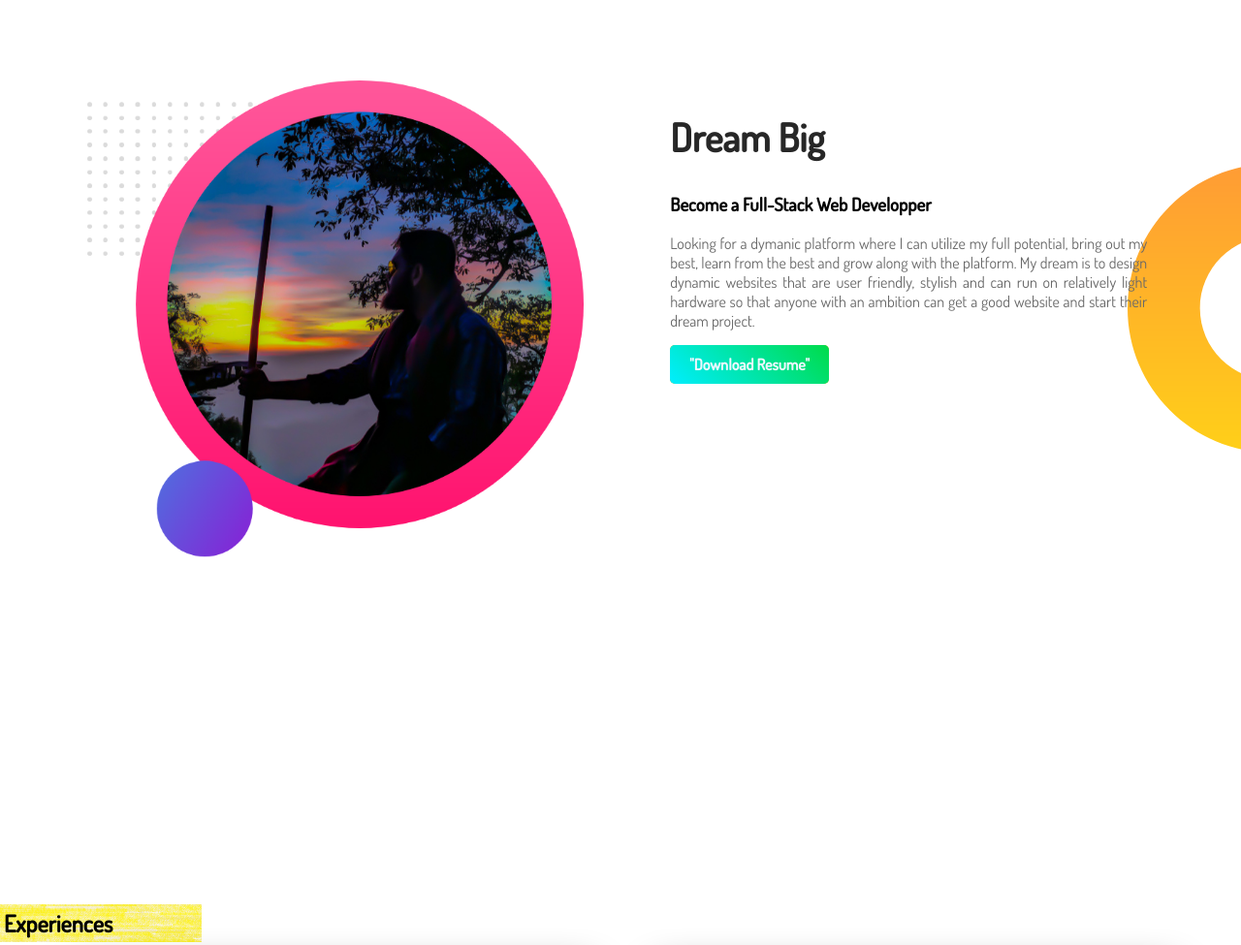
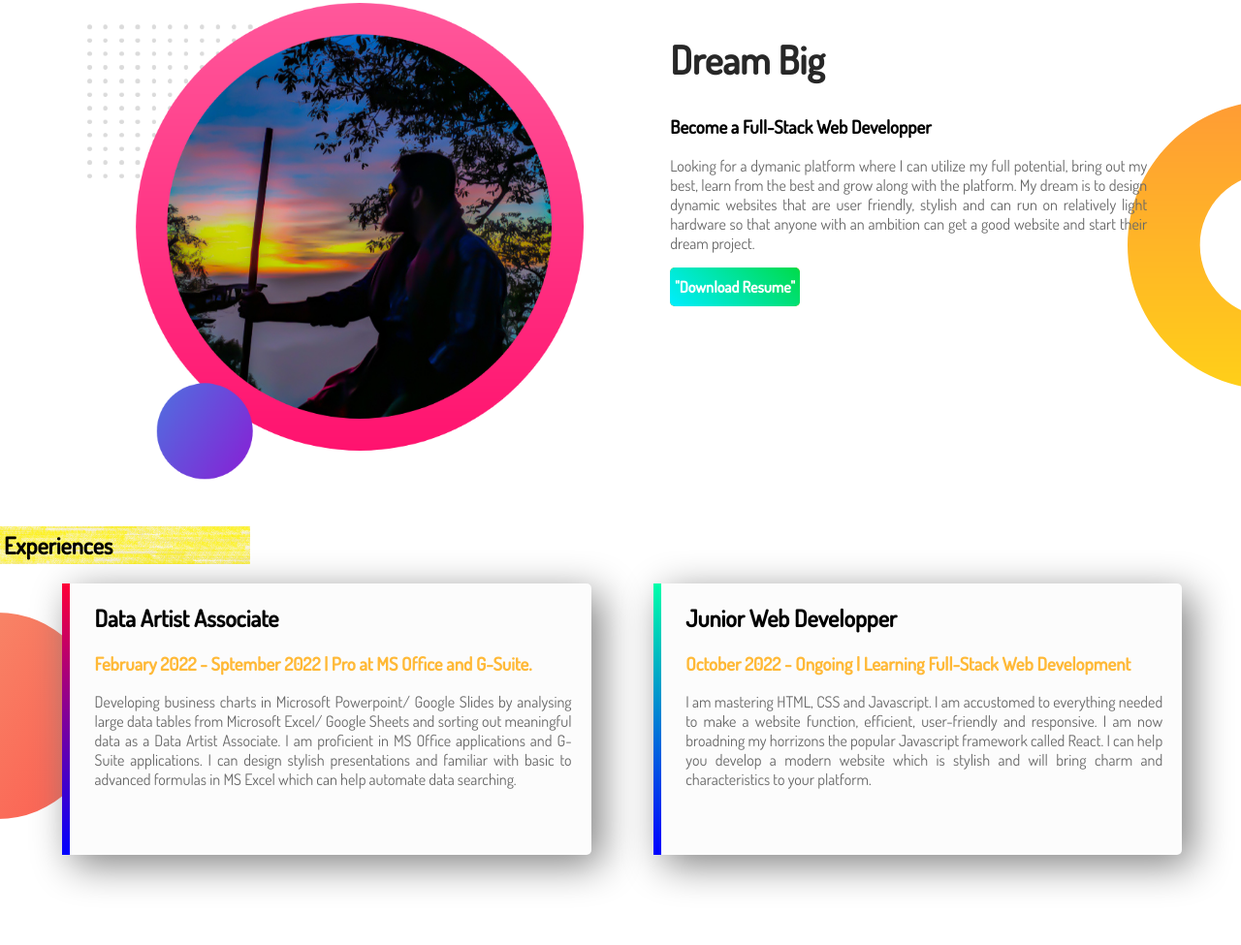
Before and after one commit to sheikh-nadif/Web-Portfolio, a plain HTML site: page index.html in a window 1280 px wide. Shown: the part 747-1722 px from the top of the page at 97% size. Drawn offline with Linux system fonts and the light colour scheme.

Commit message:
Done except footer

```diff
--- a/index.html
+++ b/index.html
@@ -36,7 +36,7 @@
     </section>
 
     <!--Bottom Section-->
-    <section class="Bottom_banner">
+    <section class="Bottom_banner mid-section">
         <!-- Bottom Image-->
         <div class="half-width">
             <img src="image/IMG_3.png" alt="">
@@ -53,11 +53,11 @@
     </section>
 
     <!--Section Experience-->
-    <section class="experience">
+    <section class="experience card-section">
         <h2 class="experience-BG">Experiences</h2>
 
         <!--Card left-->
-        <div class="half-width individual-card">
+        <div id="data-artist" class="half-width individual-card">
 
             <h2>Data Artist Associate</h2>
             <h3 class="card-highlight">February 2022 - Sptember 2022 | Pro at MS Office and G-Suite.</h3>
@@ -66,15 +66,16 @@
         </div>
 
         <!--Card right-->
-        <div class="half-width individual-card">
+        <div id="junior-web" class="half-width individual-card">
 
             <h2>Junior Web Developper</h2>
             <h3 class="card-highlight">October 2022 - Ongoing | Learning Full-Stack Web Development</h3>
             <p>I am mastering HTML, CSS and Javascript. I am accustomed to everything needed to make a website function, efficient, user-friendly and responsive. I am now broadning my horrizons the popular Javascript framework called React. I can help you develop a modern website which is stylish and will bring charm and characteristics to your platform. </p>
 
         </div>
+    </section>
 
-    </section>
+    <!--Animated Footer-->
 
 </body>
 </html>
--- a/style.css
+++ b/style.css
@@ -40,8 +40,8 @@ body{
 }
 
 section{
-    height: 500px;
-    padding-bottom: 150px ;
+    height: 700px;
+    padding-bottom: 50px ;
     }
 
 p{
@@ -50,7 +50,6 @@ p{
     text-align: justify;
     text-justify: inter-word;
     padding-right: 20px;
-
 }
 
 
@@ -70,20 +69,27 @@ p{
 }
 
 .resume-button{
-    color: aliceblue;
+    color: white;
     font-weight: 700;
     text-decoration: none;
     background-color: orange;
     border-radius: 5px;
-    padding: 10px 20px;
+    padding: 10px 5px;
     background-image: linear-gradient(45deg, rgb(0, 238, 255), rgb(0, 219, 73));
 }
 
+
 .Bottom_banner{
-    padding-top: 180px;
     background-image: url(image/dream-bg.png);
     background-repeat: no-repeat;
     background-position: right;
+}
+
+/*Mid Section for Bottom banner types*/
+.mid-section{
+    height: 600px;
+    padding-bottom: 200px;
+
 }
 
 .card-highlight{
@@ -93,21 +99,76 @@ p{
 .experience-BG{
     background-image: url(image/ExpBG.png);
     background-repeat: no-repeat;
-    width: 200px;
+    width: 250px;
     padding: 4px;
+    z-index: 1;
+
 }
 
 .individual-card{
     box-shadow: 10px 10px 40px gray;
     border-radius: 5px;
-    height: 55%;
-
+    height: 70%;
+    background-color: rgb(252, 252, 252);
+    overflow-y: auto;
 }
 
 .experience{
-    padding-top: 180px;
+    padding-top: 20px;
     background-image: url(image/exp-bg.png);
     background-repeat: no-repeat;
     background-position: left;
+}
 
+/*Card Section for all card types*/
+.card-section{
+    height: 400px;
 }
+
+#data-artist{
+    border-left: 8px solid;
+    border-image: linear-gradient(180deg, rgb(255, 0, 55), blue);
+    border-image-slice: 1;
+}
+
+#junior-web{
+    border-left: 8px solid;
+    border-image: linear-gradient(180deg, rgb(0, 255, 170), blue);
+    border-image-slice: 1;
+}
+
+
+/*----------------------------------------------------------------------*/
+/*Media Query*/
+@media only screen and (max-width: 1800px) {
+    .mid-section{
+        height: 400px;
+        padding-bottom: 250px;
+    }
+}
+@media only screen and (max-width: 1490px) {
+    .mid-section{
+        height: 400px;
+        padding-bottom: 150px;
+    }
+}
+@media only screen and (max-width: 1300px) {
+    .mid-section{
+        height: 400px;
+        padding-bottom: 100px;
+    }
+}
+
+@media only screen and (max-width: 1000px) {
+    .mid-section{
+        height: 400px;
+        padding-bottom: 20px;
+    }
+}
+
+@media only screen and (max-width: 500px) {
+    .mid-section{
+        height: 600px;
+        padding-bottom: 200px;
+    }
+}
```
